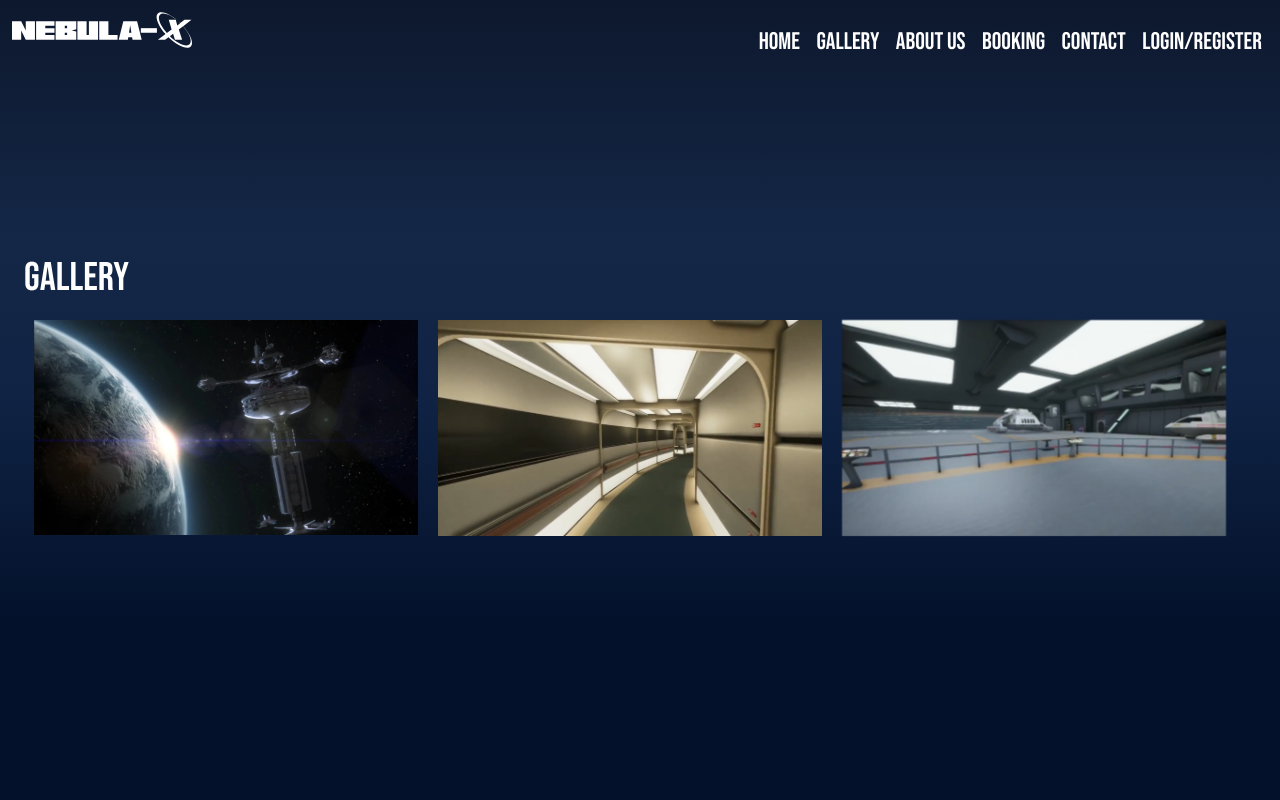
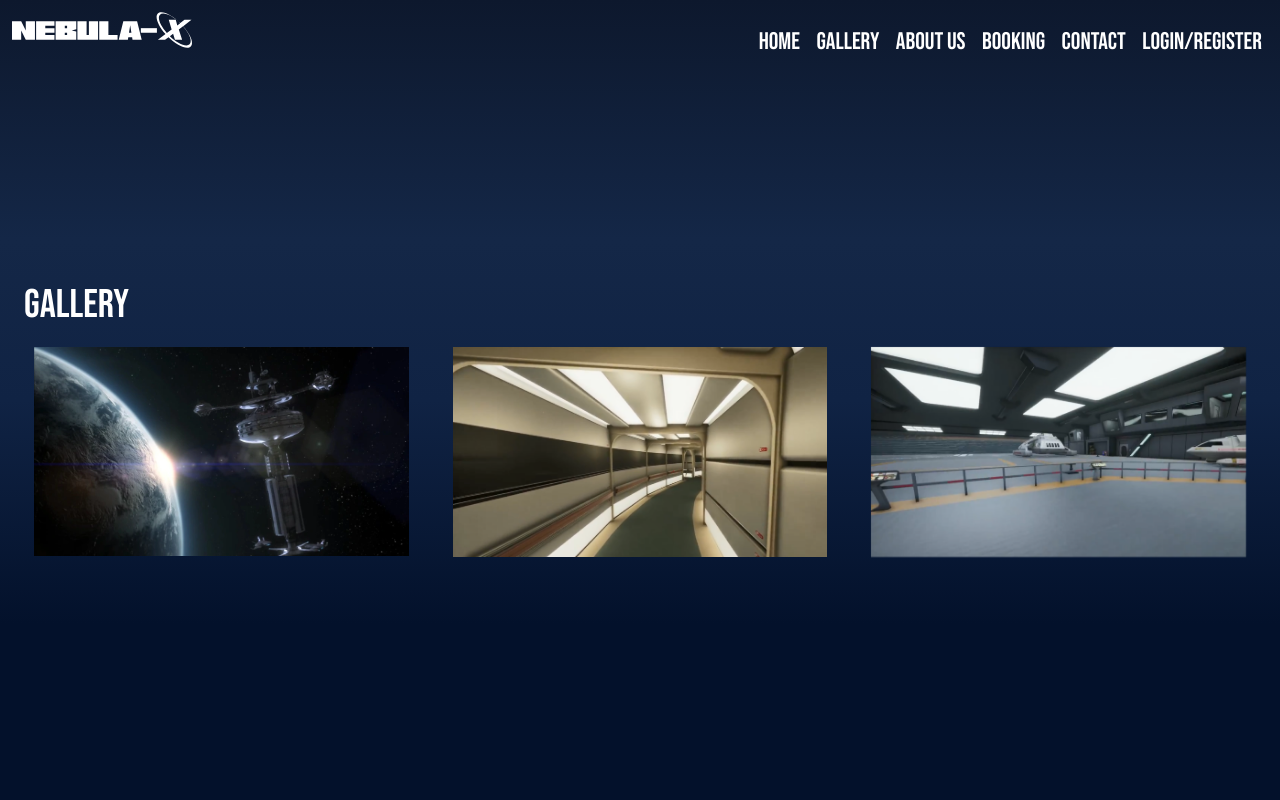
Before and after one commit to NHL-INF1F/Nebula-X, a PHP site: page /pages/gallery.php in a window 1280 px wide. Run offline with PHP 8.4, Linux system fonts and the light colour scheme.

Commit message:
Styling gallery page

```diff
--- a/pages/gallery.php
+++ b/pages/gallery.php
@@ -16,8 +16,11 @@ function getImage()
 
             $fileName = substr_replace($file,"",-4);
             echo "
-            <div class='image'>
-                <img alt='". $fileName ." ' style='width:30vw;' src='" . $dir . "/" . $file . "'>
+            <div class='col-sm-4'>
+                <div class='image'>
+                    <img class='img-fluid' alt='". $fileName ." ' src='" . $dir . "/" . $file . "'>
+                    <span class='text'>". $fileName ."</span>
+                </div>
             </div>
             ";
         }
@@ -34,7 +37,7 @@ function getImage()
     <link href="https://cdn.jsdelivr.net/npm/bootstrap@5.1.3/dist/css/bootstrap.min.css" rel="stylesheet" integrity="sha384-1BmE4kWBq78iYhFldvKuhfTAU6auU8tT94WrHftjDbrCEXSU1oBoqyl2QvZ6jIW3" crossorigin="anonymous">
     <link href="https://fonts.googleapis.com/css2?family=Arimo&display=swap%27" rel="stylesheet">
     <link href="https://fonts.googleapis.com/css2?family=Arimo&family=Bebas+Neue&display=swap%27" rel="stylesheet">
-    <link href="../assets/styles/registerLogin.css" rel="stylesheet">
+    <link href="../assets/styles/registerLoginContact.css" rel="stylesheet">
     <link rel="stylesheet" href="../assets/styles/gallery.css">
     <link rel="stylesheet" href="../assets/styles/header.css">
     <meta charset="UTF-8">
@@ -45,14 +48,17 @@ function getImage()
 <body>
     <?php
     require_once("../components/header.php"); ?>
-    <div class="container-fluid d-flex align-items-center min-vh-100 spaceBackground">
-        <div class="container-fluid">
-            <div>
-                <h1><?php echo $message['gallery']; ?></h1>
+    <div class="container-fluid d-flex align-items-center min-vh-100 spaceBackground pt-5">
+        <div class="container-fluid pt-5">
+            <div class="row">
+                <div class="col-md-12">
+                    <h1><?php echo $message['gallery']; ?></h1>
+                </div>
             </div>
-            <div class="gallery">
+
+            <div class="row">
                 <?php
-                    getImage();
+                getImage();
                 ?>
             </div>
         </div>
```
Also changed, not shown: assets/styles/gallery.css (+38 -5 lines).
